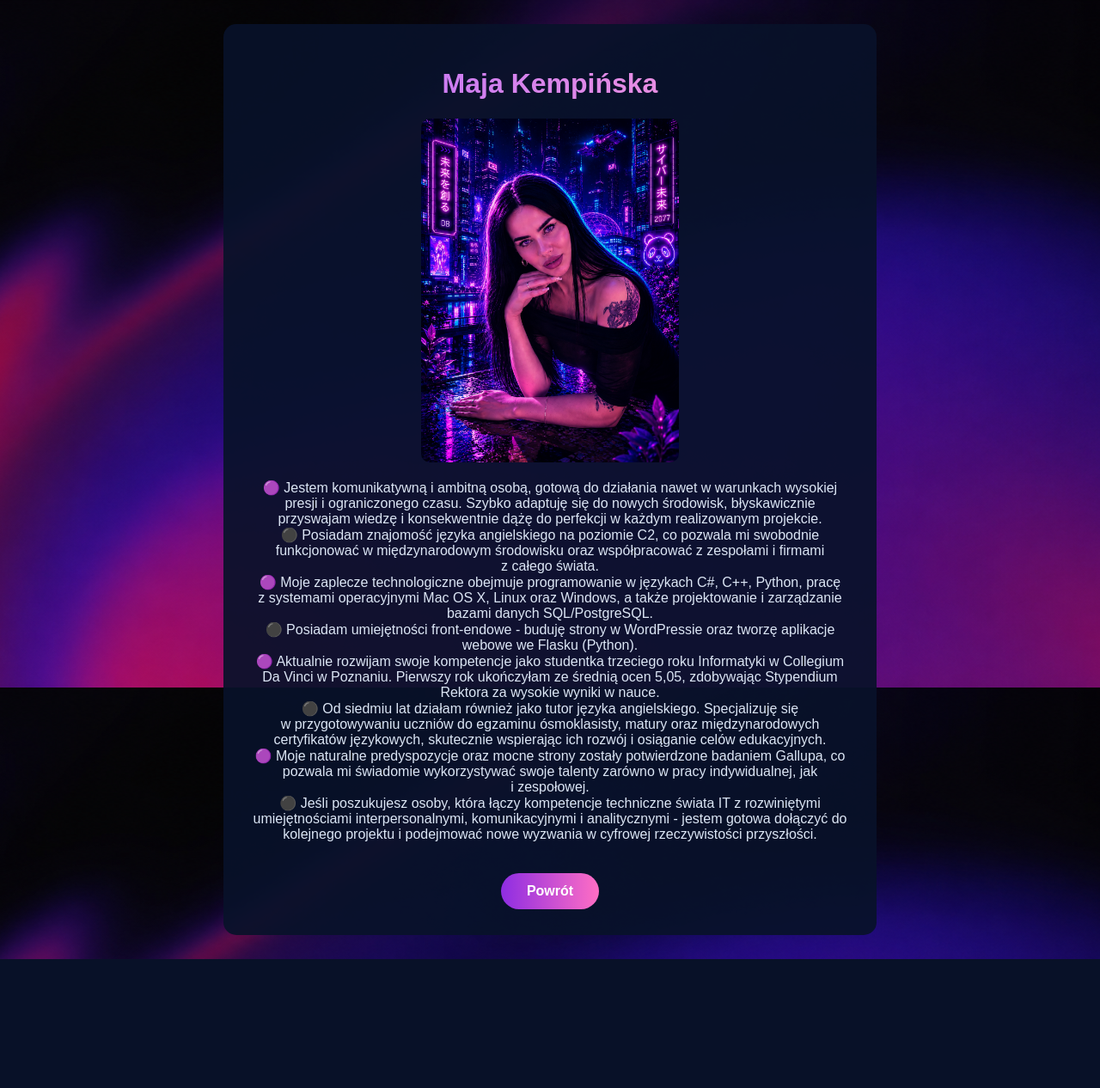
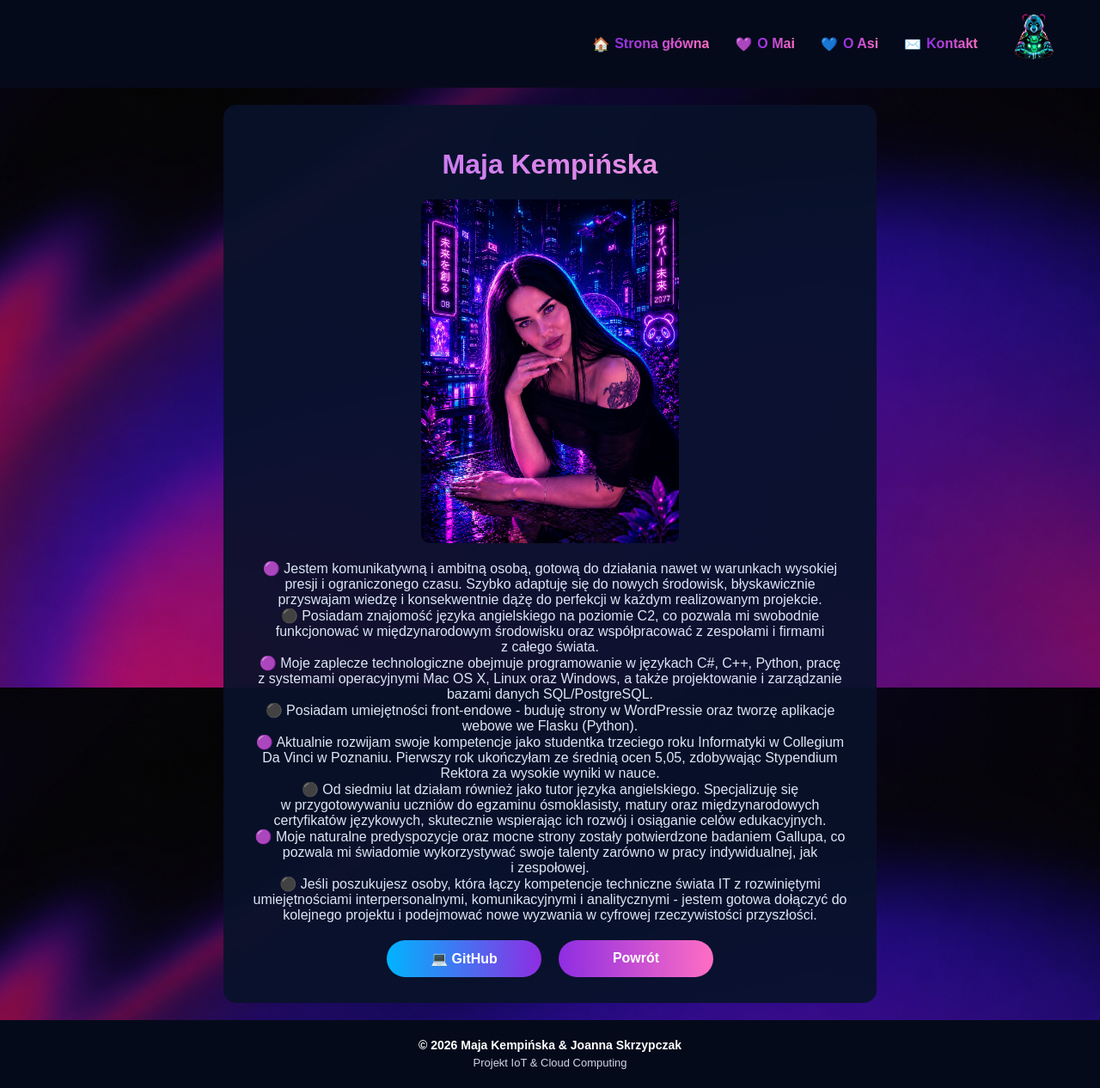
Before and after one commit to MajaKempinska/projekt-iot, a Flask app: page /maja in a window 1280 px wide. Shown: the whole page at 86% size. Before the commit the page ends 1116 px from the top, so only its background shows below. Run offline with Flask 3, Linux system fonts and the light colour scheme.

Commit message:
Menu nawigacyjne, stopka, favicon, ekran ladowania, przyciski GitHub

```diff
--- a/templates/base.html
+++ b/templates/base.html
@@ -3,9 +3,64 @@
 <head>
 <meta charset="UTF-8">
 <title>{% block title %}{% endblock %}</title>
+<link rel="icon" href="/static/favicon.png?v=3" type="image/png">
 {% block head %}{% endblock %}
+<style>
+html, body { margin: 0; padding: 0; }
+body { display: flex; flex-direction: column; min-height: 100vh; }
+.tresc-strony { flex: 1; padding: 20px; box-sizing: border-box; }
+nav.menu { background-color: #050a1a; display: flex; align-items: center; flex-wrap: wrap; gap: 30px; padding: 6px 25px; font-family: Arial; box-sizing: border-box; }
+nav.menu a { font-weight: bold; font-size: 16px; text-decoration: none; display: inline-flex; align-items: center; gap: 6px; transition: all 0.3s ease; }
+nav.menu a:first-of-type { margin-left: 54%; }
+nav.menu .logo img { height: 70px; display: block; transition: all 0.3s ease; }
+nav.menu .logo img:hover { transform: scale(1.12); }
+nav.menu a .txt { transition: all 0.3s ease; background: linear-gradient(90deg, #8e2de2, #ff6ec4); -webkit-background-clip: text; background-clip: text; -webkit-text-fill-color: transparent; }
+nav.menu a:hover { transform: scale(1.1); }
+nav.menu a:hover .txt { background: linear-gradient(90deg, #00b4ff, #8e2de2); -webkit-background-clip: text; background-clip: text; -webkit-text-fill-color: transparent; }
+footer.stopka { background-color: #050a1a; color: #ffffff; text-align: center; padding: 18px 20px; font-family: Arial; font-size: 14px; line-height: 1.6; box-sizing: border-box; }
+footer.stopka .linia1 { font-weight: bold; }
+footer.stopka .linia2 { color: #cfd6e6; font-size: 13px; }
+#loader {
+position: fixed;
+top: 0; left: 0;
+width: 100%; height: 100%;
+background: #050a1a;
+display: flex;
+justify-content: center;
+align-items: center;
+z-index: 9999;
+animation: zniknij 0.6s ease 1.2s forwards;
+}
+#loader img {
+width: 400px;
+animation: puls 1.2s ease-in-out infinite;
+}
+@keyframes puls {
+  0%, 100% { transform: scale(1); opacity: 0.85; }
+  50% { transform: scale(1.12); opacity: 1; }
+}
+@keyframes zniknij {
+  to { opacity: 0; visibility: hidden; }
+}
+</style>
 </head>
 <body>
-    {% block content %}{% endblock %}
+<div id="loader">
+<img src="/static/ladowaniestrony.png" alt="Ładowanie">
+</div>
+<nav class="menu">
+<a href="/"><span>🏠</span><span class="txt">Strona główna</span></a>
+<a href="/maja"><span>💜</span><span class="txt">O Mai</span></a>
+<a href="/asia"><span>💙</span><span class="txt">O Asi</span></a>
+<a href="/kontakt"><span>✉️</span><span class="txt">Kontakt</span></a>
+<span class="logo"><img src="/static/ladowaniestrony.png" alt="Logo"></span>
+</nav>
+<div class="tresc-strony">
+        {% block content %}{% endblock %}
+</div>
+<footer class="stopka">
+<div class="linia1">© 2026 Maja Kempińska &amp; Joanna Skrzypczak</div>
+<div class="linia2">Projekt IoT &amp; Cloud Computing</div>
+</footer>
 </body>
 </html>
--- a/templates/maja.html
+++ b/templates/maja.html
@@ -9,8 +9,11 @@ img:hover { transform: scale(1.08); }
 p { text-align: center; }
 h1 { transition: all 0.3s ease; cursor: pointer; background: linear-gradient(90deg, #b56cff, #ff9ed6); -webkit-background-clip: text; background-clip: text; -webkit-text-fill-color: transparent; }
 h1:hover { background: linear-gradient(90deg, #ff9ed6, #b56cff); -webkit-background-clip: text; background-clip: text; -webkit-text-fill-color: transparent; transform: scale(1.05); }
-.btn { display: inline-block; margin-top: 20px; padding: 12px 30px; border-radius: 25px; text-decoration: none; color: #fff; font-weight: bold; background: linear-gradient(90deg, #8e2de2, #ff6ec4); transition: all 0.3s ease; }
+.przyciski { display: flex; justify-content: center; gap: 20px; flex-wrap: wrap; margin-top: 20px; }
+.btn { display: inline-flex; align-items: center; justify-content: center; width: 180px; padding: 12px 0; border-radius: 25px; text-decoration: none; color: #fff; font-weight: bold; box-sizing: border-box; transition: all 0.3s ease; background: linear-gradient(90deg, #8e2de2, #ff6ec4); }
 .btn:hover { background: linear-gradient(90deg, #ff6ec4, #8e2de2); transform: scale(1.05); }
+.btn-github { background: linear-gradient(90deg, #00b4ff, #8e2de2); }
+.btn-github:hover { background: linear-gradient(90deg, #8e2de2, #00b4ff); transform: scale(1.05); }
 </style>
 {% endblock %}
 {% block content %}
@@ -25,6 +28,9 @@ h1:hover { background: linear-gradient(90deg, #ff9ed6, #b56cff); -webkit-backgro
 ⚫ Od siedmiu lat działam również jako tutor języka angielskiego. Specjalizuję się w&nbsp;przygotowywaniu uczniów do egzaminu ósmoklasisty, matury oraz międzynarodowych certyfikatów językowych, skutecznie wspierając ich rozwój i&nbsp;osiąganie celów edukacyjnych.<br>
 🟣 Moje naturalne predyspozycje oraz mocne strony zostały potwierdzone badaniem Gallupa, co pozwala mi świadomie wykorzystywać swoje talenty zarówno w&nbsp;pracy indywidualnej, jak i&nbsp;zespołowej.<br>
 ⚫ Jeśli poszukujesz osoby, która łączy kompetencje techniczne świata IT z&nbsp;rozwiniętymi umiejętnościami interpersonalnymi, komunikacyjnymi i&nbsp;analitycznymi - jestem gotowa dołączyć do kolejnego projektu i&nbsp;podejmować nowe wyzwania w&nbsp;cyfrowej rzeczywistości przyszłości.</p>
+<div class="przyciski">
+<a class="btn btn-github" href="https://github.com/MajaKempinska/" target="_blank">💻 GitHub</a>
 <a class="btn" href="/">Powrót</a>
 </div>
+</div>
 {% endblock %}
```
Also changed, not shown: static/favicon.jpg (added), static/favicon.png (added), static/favicon2.jpg (added), static/favicon3.jpg (added), static/ladowaniestrony.png (added).
